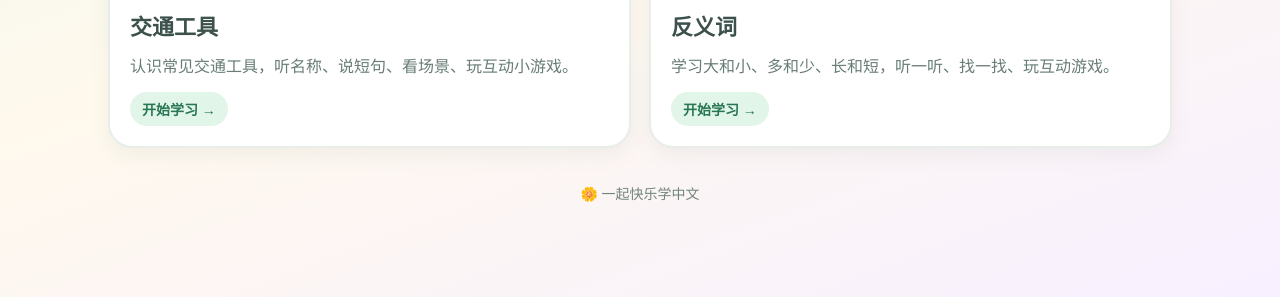
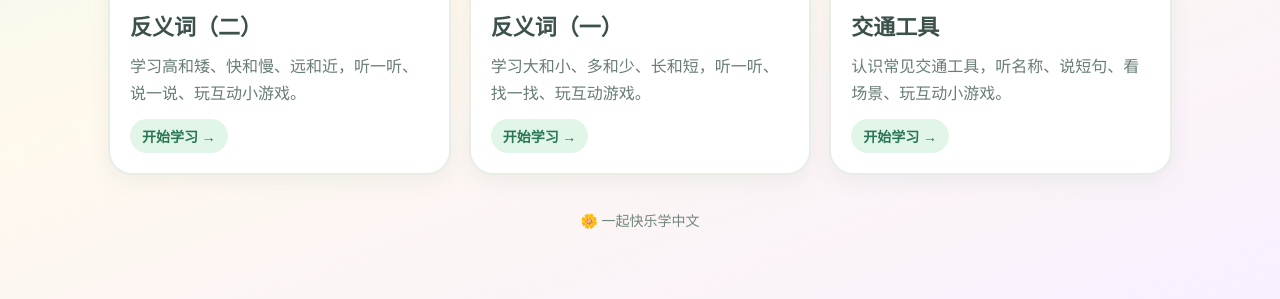
Before and after one commit to imcr1221/jinmo, a plain HTML site: page index.html in a window 1280 px wide. Shown: the part 503-802 px from the top of the page. Drawn offline with Linux system fonts and the light colour scheme.

Commit message:
Add files via upload

```diff
--- a/index.html
+++ b/index.html
@@ -18,7 +18,10 @@
 <body><main class="wrap"><header class="hero"><div class="emoji">🌈 📚</div><h1>中文启蒙小课堂</h1><p>听一听、说一说、玩一玩！</p><p>每天学一点，中文更熟练 🌱</p></header>
 <h2 class="section-title">🌟 我的中文学习主题</h2>
 <div class="grid">
+<a class="card available" href="antonyms2/index.html"><div class="picture" style="--shade:#e7f4fc">🌳 🏎️ 🐈</div><h3>反义词（二）</h3><p>学习高和矮、快和慢、远和近，听一听、说一说、玩互动小游戏。</p><span class="tag">开始学习 →</span></a>
+<a class="card available" href="antonyms/index.html"><div class="picture" style="--shade:#fff3d9">🎁 🍎 🎀</div><h3>反义词（一）</h3><p>学习大和小、多和少、长和短，听一听、找一找、玩互动游戏。</p><span class="tag">开始学习 →</span></a>
 <a class="card available" href="transport/index.html"><div class="picture" style="--shade:#e8f4fc">🚗 🚌 ✈️ 🚲</div><h3>交通工具</h3><p>认识常见交通工具，听名称、说短句、看场景、玩互动小游戏。</p><span class="tag">开始学习 →</span></a>
-<a class="card available" href="antonyms1/index.html"><div class="picture" style="--shade:#fff3d9">🎁 🍎 🎀</div><h3>反义词</h3><p>学习大和小、多和少、长和短，听一听、找一找、玩互动游戏。</p><span class="tag">开始学习 →</span></a>
+
+
 </div>
 <p class="footer">🌼 一起快乐学中文</p></main></body></html>
```
